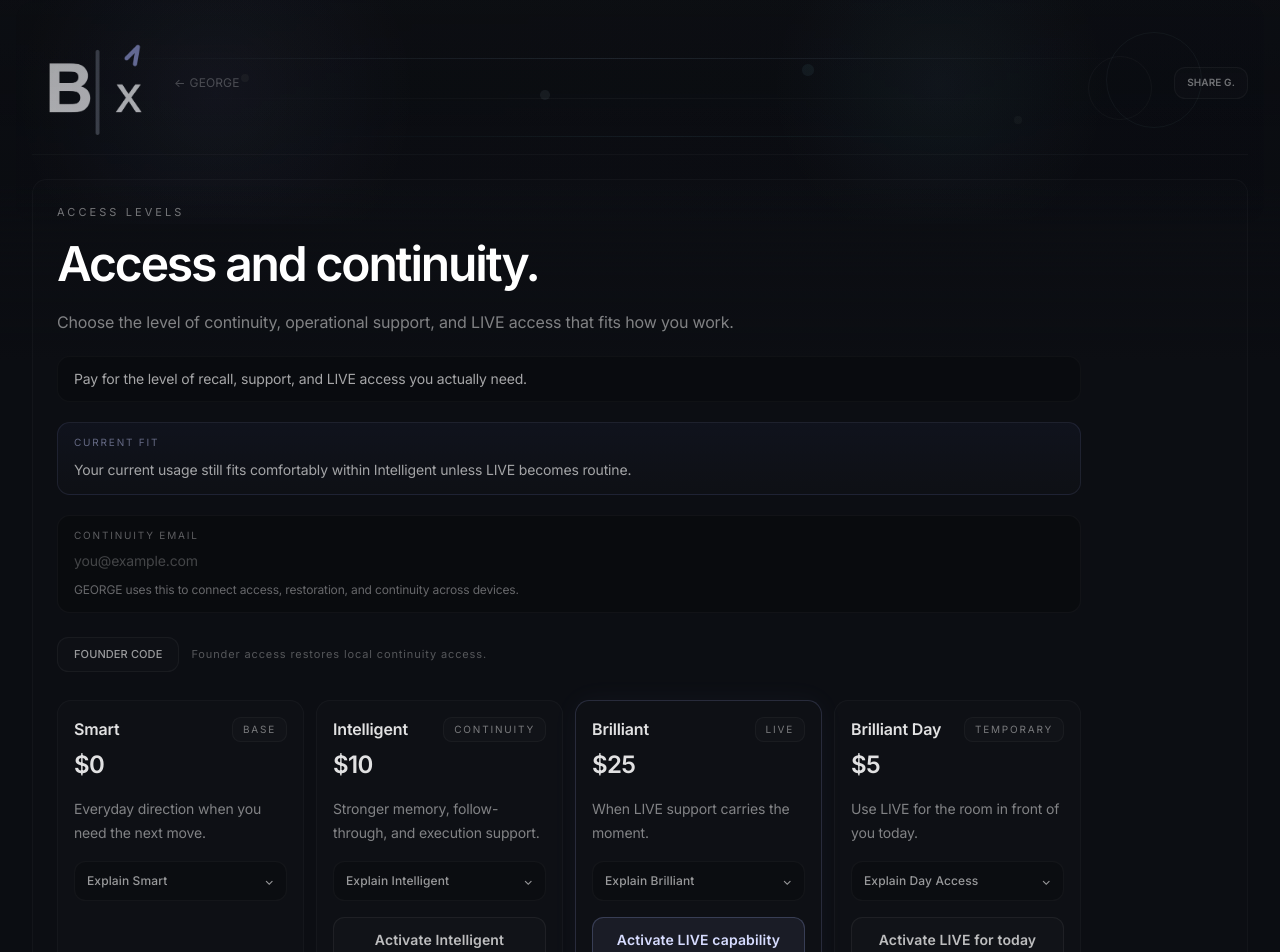
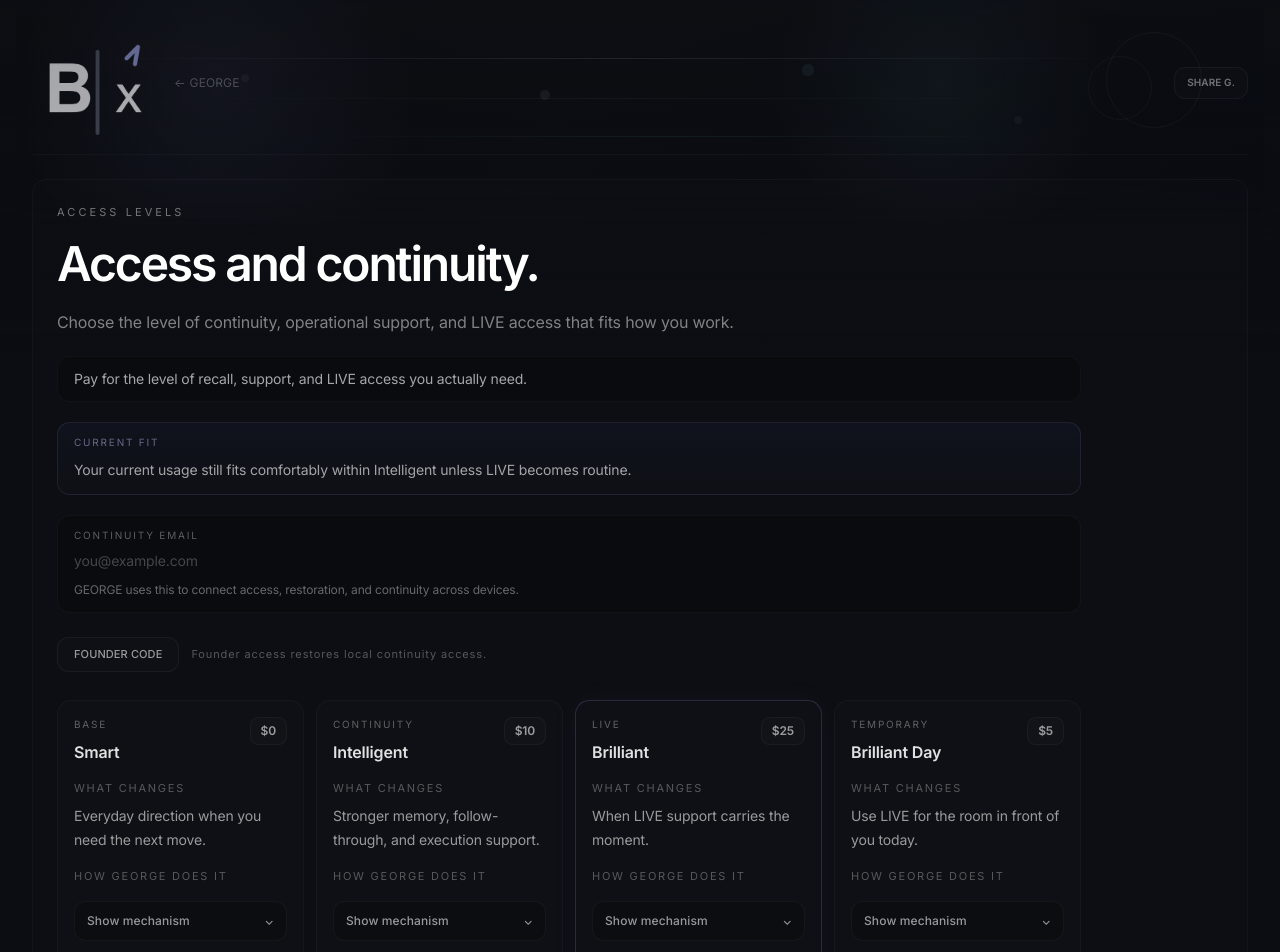
Before and after one commit to LesKemVal/ai-clarity, a Next.js app: page /top-up in a window 1280 px wide. Shown: the top 952 px of the page. Built offline with nearby package versions, Linux system fonts and the light colour scheme.

Commit message:
Reframe top-up cards around GEORGE capability

```diff
--- a/app/top-up/page.tsx
+++ b/app/top-up/page.tsx
@@ -368,17 +368,27 @@ export default function TopUpPage() {
                   >
                     <div className="flex items-start justify-between gap-3">
                       <div>
-                        <p className="text-base font-semibold text-white/88">{tier.name}</p>
-                        <div className="mt-2 text-2xl font-semibold tracking-tight text-white/88">{tier.price}</div>
+                        <p className="text-[10px] uppercase tracking-[0.18em] text-white/34">
+                          {tier.tone}
+                        </p>
+                        <p className="mt-2 text-base font-semibold text-white/88">{tier.name}</p>
                       </div>
 
-                      <span className="rounded-[0.55rem] border border-white/[0.035] bg-white/[0.014] px-2.5 py-1 text-[10px] uppercase tracking-[0.18em] text-white/44">
-                        {tier.tone}
-                      </span>
+                      <div className="rounded-[0.55rem] border border-white/[0.035] bg-white/[0.014] px-2.5 py-1 text-[12px] font-semibold text-white/58">
+                        {tier.price}
+                      </div>
                     </div>
 
-                    <p className="mt-4 min-h-[44px] text-sm leading-6 text-white/48">
+                    <p className="mt-4 text-[11px] uppercase tracking-[0.16em] text-white/30">
+                      What changes
+                    </p>
+
+                    <p className="mt-2 min-h-[44px] text-sm leading-6 text-white/58">
                       {tier.promise}
+                    </p>
+
+                    <p className="mt-4 text-[11px] uppercase tracking-[0.16em] text-white/30">
+                      How GEORGE does it
                     </p>
 
                     <button
@@ -386,7 +396,7 @@ export default function TopUpPage() {
                       onClick={() => setExpandedTier(expanded ? null : tier.id)}
                       className="mt-4 flex w-full items-center justify-between rounded-[0.7rem] border border-white/[0.035] bg-black/18 px-3 py-2.5 text-left text-[12px] font-medium text-white/58 transition hover:border-white/[0.08] hover:bg-white/[0.022] hover:text-white/80"
                     >
-                      <span>{tier.label}</span>
+                      <span>{expanded ? 'Hide mechanism' : 'Show mechanism'}</span>
                       <span className={`transition-transform duration-200 ${expanded ? 'rotate-180' : ''}`}>⌄</span>
                     </button>
 
@@ -396,7 +406,7 @@ export default function TopUpPage() {
                       }`}
                     >
                       <div className="overflow-hidden">
-                        <ul className="mt-3 space-y-2 border-t border-white/[0.035] pt-3 text-sm leading-6 text-white/46">
+                        <ul className="mt-3 space-y-2 border-t border-white/[0.035] pt-3 text-sm leading-6 text-white/52">
                           {tier.details.map((detail) => (
                             <li key={detail}>{detail}</li>
                           ))}
```
